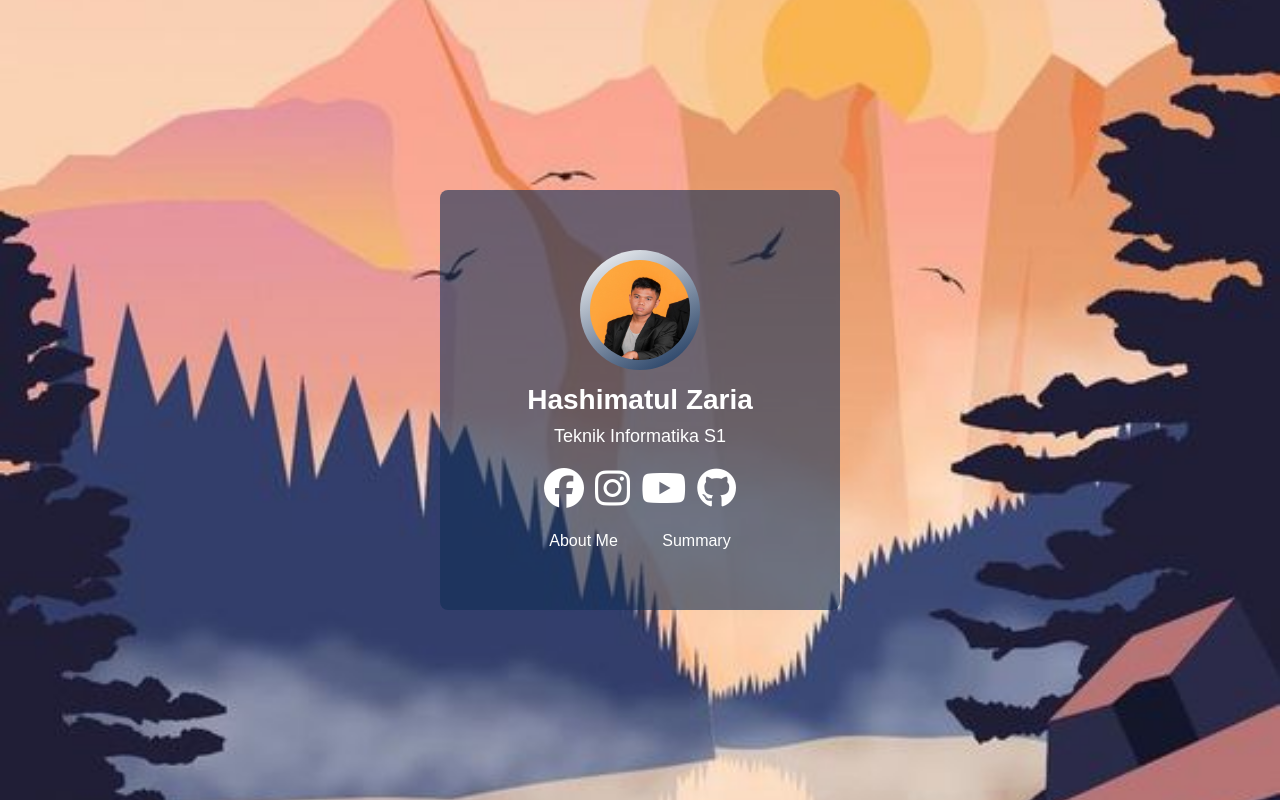
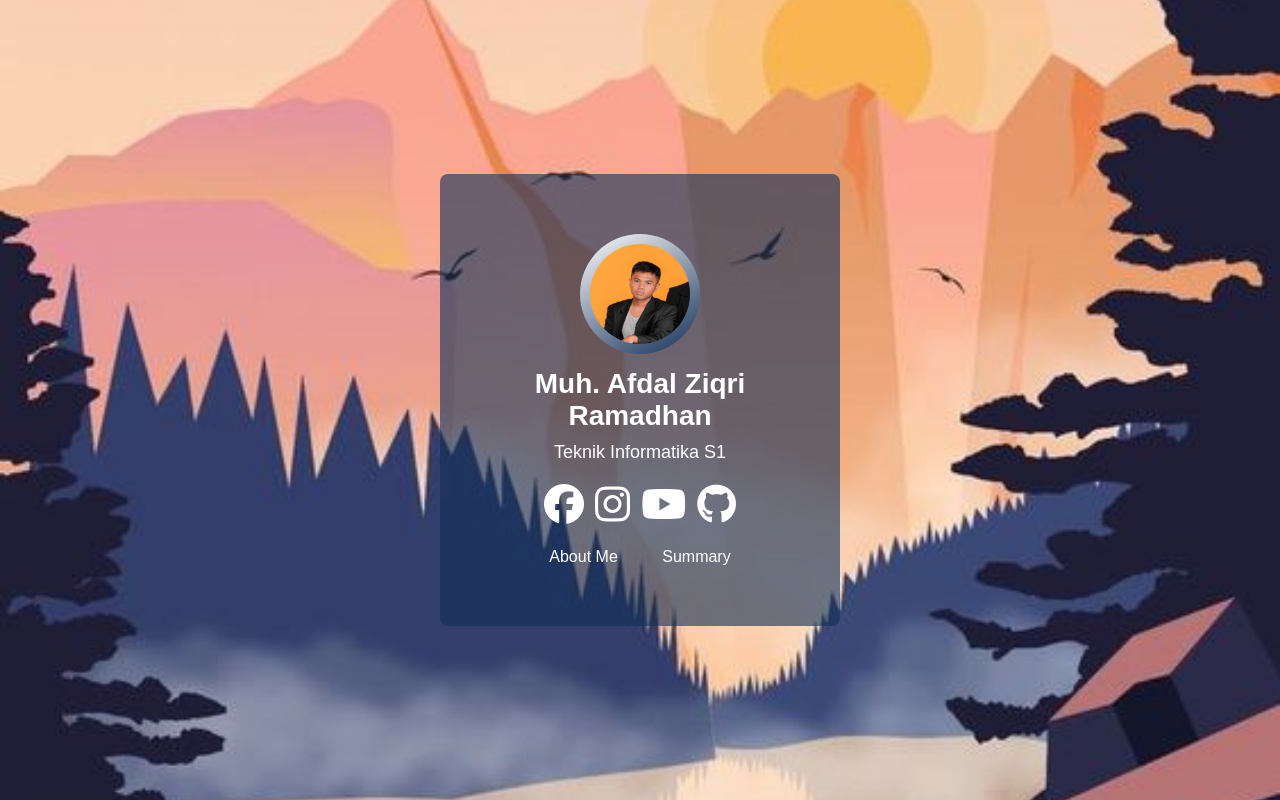
Before and after one commit to Afdalgan/website, a plain HTML site: page index.html in a window 1280 px wide. Drawn offline with nearby package versions, Linux system fonts and the light colour scheme.

Commit message:
Update index.html

```diff
--- a/index.html
+++ b/index.html
@@ -14,7 +14,7 @@
             <div class="pic">
                 <img src="revisi.jpg" alt="">
             </div>
-            <div class="name">Hashimatul Zaria</div>
+            <div class="name">Muh. Afdal Ziqri Ramadhan</div>
             <div class="desc">Teknik Informatika S1</div>
             <div class="sm">
                 <a href="https://web.facebook.com/m.afdal.779857/">
```
